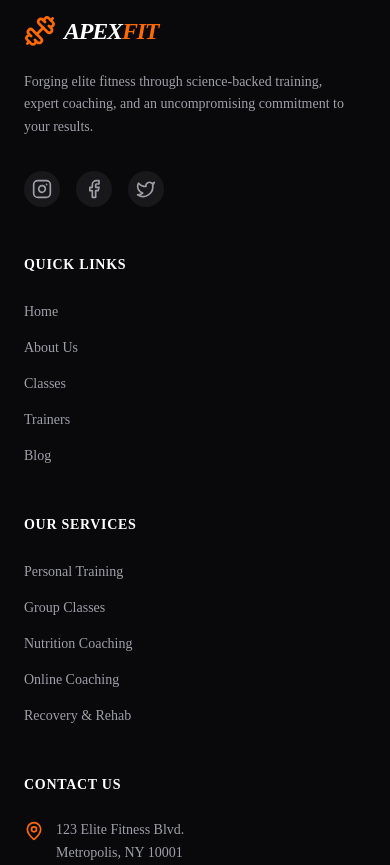
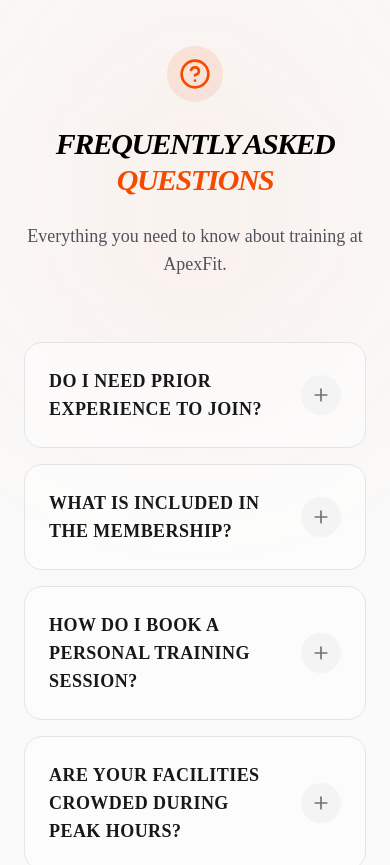
Before and after one commit to ajmikallu/gym, a Next.js app: page / in a window 390 px wide. Shown: the part 4800-5665 px from the top of the page. Built offline with nearby package versions, Linux system fonts and the light colour scheme.

Commit message:
feat: add FAQ section component to public homepage

```diff
--- a/app/(public)/page.tsx
+++ b/app/(public)/page.tsx
@@ -2,6 +2,7 @@ import HeroBanner from "@/components/home/hero-banner";
 import MissionVision from "@/components/home/mission-vision";
 import FeaturesPrograms from "@/components/home/features-programs";
 import PersonalTraining from "@/components/home/personal-training";
+import FaqSection from "@/components/home/faq-section";
 
 export default function Page() {
   return (
@@ -10,6 +11,7 @@ export default function Page() {
       <MissionVision />
       <FeaturesPrograms />
       <PersonalTraining />
+      <FaqSection />
     </>
   );
 }
--- /dev/null
+++ b/app/components/home/faq-section.tsx
@@ -0,0 +1,100 @@
+"use client";
+
+import * as React from "react";
+import { Plus, Minus, HelpCircle } from "lucide-react";
+
+const faqs = [
+  {
+    question: "Do I need prior experience to join?",
+    answer: "Absolutely not. Our elite coaching staff is trained to work with individuals at all fitness levels, from absolute beginners to professional athletes. We will scale and modify every movement to fit your current capabilities while pushing you to improve."
+  },
+  {
+    question: "What is included in the membership?",
+    answer: "A standard ApexFit membership grants you unlimited access to our world-class facility, the recovery zone (including cold plunges and saunas), and the turf area. Personal training and specialized nutrition planning are available as premium add-ons."
+  },
+  {
+    question: "How do I book a personal training session?",
+    answer: "You can book your initial free consultation through our website. Once you are paired with a coach, you will schedule your ongoing sessions directly through our member app based on your customized training block."
+  },
+  {
+    question: "Are your facilities crowded during peak hours?",
+    answer: "We strictly cap our total membership to ensure the facility never becomes overcrowded. You will always have access to the equipment you need, even during our busiest hours (5 PM - 7 PM)."
+  },
+  {
+    question: "Do you offer nutrition coaching without personal training?",
+    answer: "Yes. Our Nutritional Planning program is available as a standalone service. You will receive customized macro targets, weekly check-ins, and meal prep strategies from our registered specialists."
+  }
+];
+
+export default function FaqSection() {
+  const [openIndex, setOpenIndex] = React.useState<number | null>(null);
+
+  const toggleFaq = (index: number) => {
+    setOpenIndex(openIndex === index ? null : index);
+  };
+
+  return (
+    <section className="w-full py-24 bg-zinc-50 dark:bg-zinc-950 transition-colors duration-500 relative overflow-hidden">
+
+      {/* Background Accents */}
+      <div className="absolute top-0 left-1/2 -translate-x-1/2 w-full max-w-[1000px] h-[500px] bg-orange-600/5 blur-[120px] rounded-full pointer-events-none" />
+
+      <div className="max-w-[1000px] mx-auto px-6 md:px-12 relative z-10">
+
+        {/* Section Header */}
+        <div className="text-center mb-16">
+          <div className="inline-flex items-center justify-center p-3 bg-orange-600/10 text-orange-600 rounded-full mb-6">
+            <HelpCircle className="w-8 h-8" />
+          </div>
+          <h2 className="text-3xl md:text-5xl font-extrabold tracking-tighter text-black dark:text-white uppercase italic mb-6 transition-colors duration-500">
+            Frequently Asked <span className="text-orange-600">Questions</span>
+          </h2>
+          <p className="text-lg text-zinc-600 dark:text-zinc-400 font-medium">
+            Everything you need to know about training at ApexFit.
+          </p>
+        </div>
+
+        {/* FAQ Accordion */}
+        <div className="flex flex-col gap-4">
+          {faqs.map((faq, index) => {
+            const isOpen = openIndex === index;
+
+            return (
+              <div
+                key={index}
+                className={`group border rounded-2xl transition-all duration-500 overflow-hidden ${
+                  isOpen
+                    ? "bg-white dark:bg-zinc-900 border-orange-500 shadow-lg shadow-orange-600/5"
+                    : "bg-white/50 dark:bg-black/40 border-zinc-200 dark:border-zinc-800 hover:border-orange-500/50"
+                }`}
+              >
+                <button
+                  onClick={() => toggleFaq(index)}
+                  className="w-full px-6 md:px-8 py-6 flex items-center justify-between text-left focus:outline-none"
+                >
+                  <h3 className={`text-lg md:text-xl font-bold uppercase tracking-wide pr-8 transition-colors duration-300 ${isOpen ? "text-orange-600" : "text-zinc-900 dark:text-zinc-100 group-hover:text-orange-600"}`}>
+                    {faq.question}
+                  </h3>
+                  <div className={`shrink-0 w-10 h-10 rounded-full flex items-center justify-center transition-all duration-500 ${isOpen ? "bg-orange-600 text-white rotate-180" : "bg-zinc-100 dark:bg-zinc-800 text-zinc-500 dark:text-zinc-400 group-hover:bg-orange-600/20 group-hover:text-orange-600"}`}>
+                    {isOpen ? <Minus className="w-5 h-5" /> : <Plus className="w-5 h-5" />}
+                  </div>
+                </button>
+
+                <div
+                  className={`grid transition-all duration-500 ease-in-out ${isOpen ? "grid-rows-[1fr] opacity-100" : "grid-rows-[0fr] opacity-0"}`}
+                >
+                  <div className="overflow-hidden">
+                    <p className="px-6 md:px-8 pb-8 text-zinc-600 dark:text-zinc-400 leading-relaxed text-base md:text-lg">
+                      {faq.answer}
+                    </p>
+                  </div>
+                </div>
+              </div>
+            );
+          })}
+        </div>
+
+      </div>
+    </section>
+  );
+}
```
